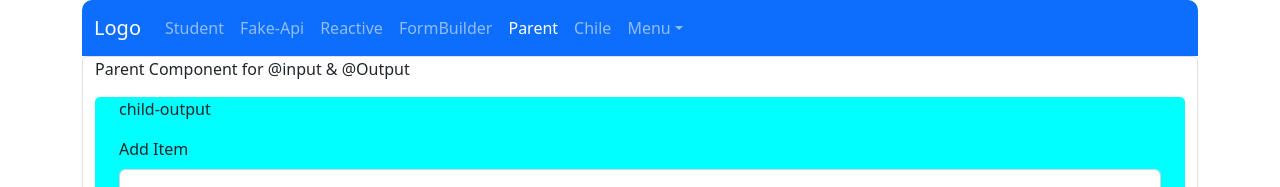
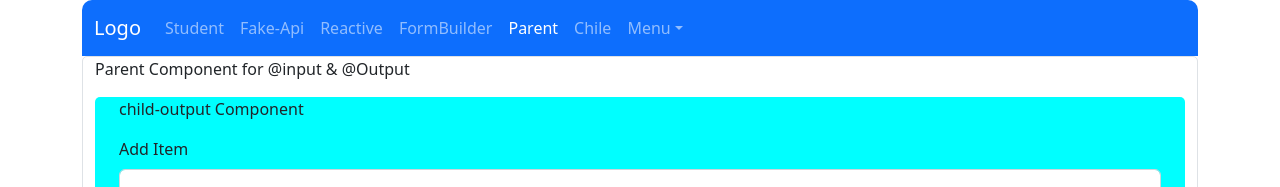
Before and after one commit to kumargogu/CRUD-inmemory-json-service, an Angular app: page /parent in a window 1280 px wide. Shown: the top 187 px of the page. Built offline with nearby package versions, Linux system fonts and the light colour scheme.

Commit message:
name of component

```diff
--- a/src/app/child-output/child-output.component.html
+++ b/src/app/child-output/child-output.component.html
@@ -1,5 +1,5 @@
 <div class="container">
-  <p>child-output</p>
+  <p>child-output Component</p>
   <label for="inputItem" class="form-label">Add Item</label>
   <input type="text" class="form-control" id="inputItem" #newItem>
   <button class="btn btn-primary mt-2" (click)="addNewItem(newItem.value)">Add Item</button>
```
